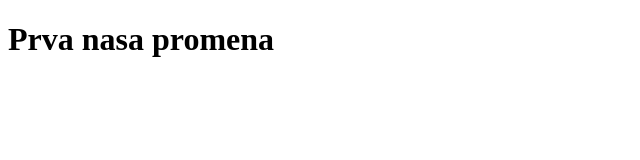
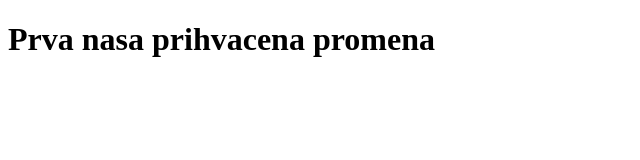
Before and after one commit to BlckBob/openProject1, a plain HTML site: page index.html in a window 1280 px wide. Shown: the whole page, without its empty margins (0-640 px from the left). Drawn offline with Linux system fonts and the light colour scheme.

Commit message:
Update index.html

```diff
--- a/index.html
+++ b/index.html
@@ -5,6 +5,6 @@
     <title>Open Project</title>
   </head>
   <body>
-    <h1>Prva nasa promena</h1>
+    <h1>Prva nasa prihvacena promena</h1>
   </body>
 </html>
```
